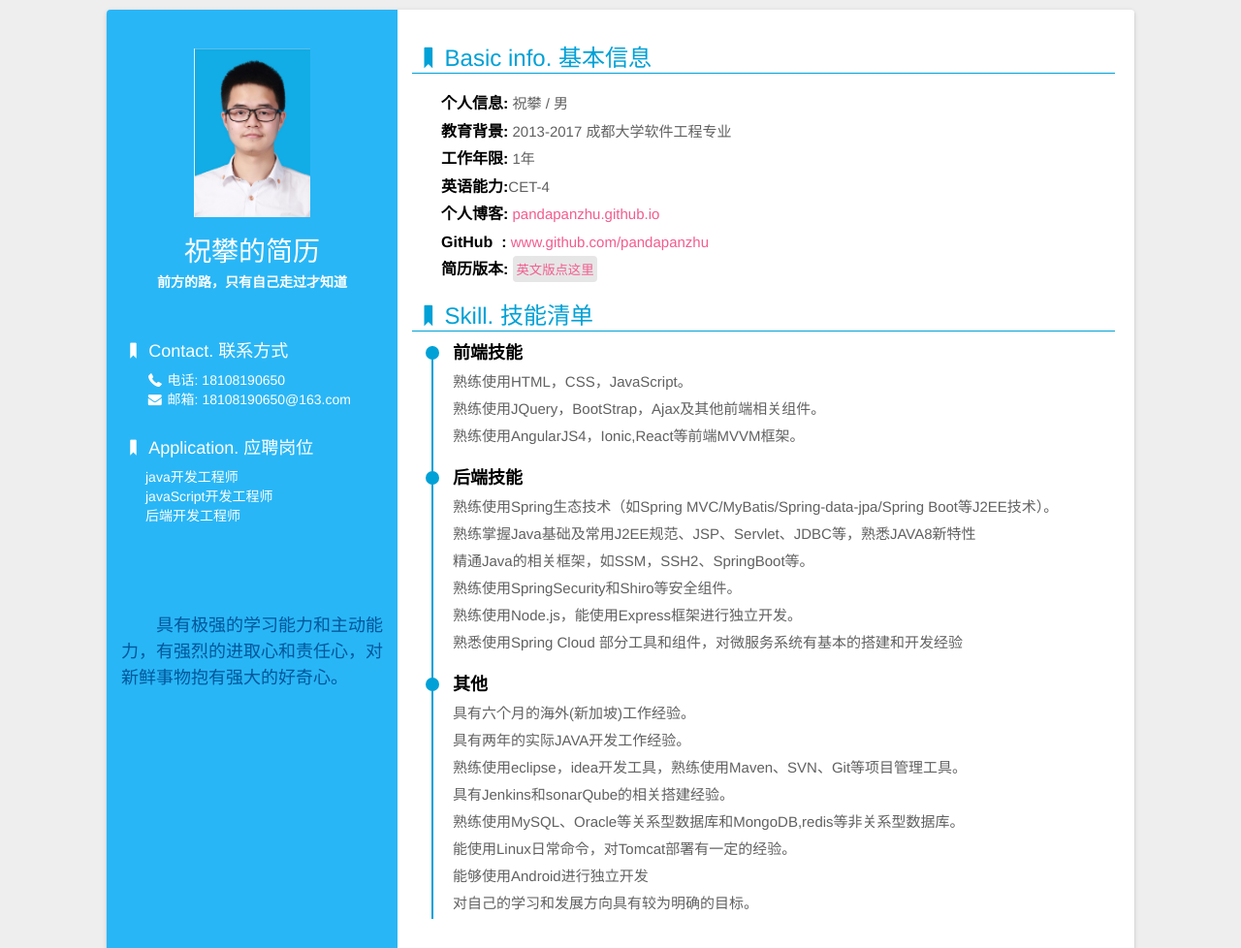
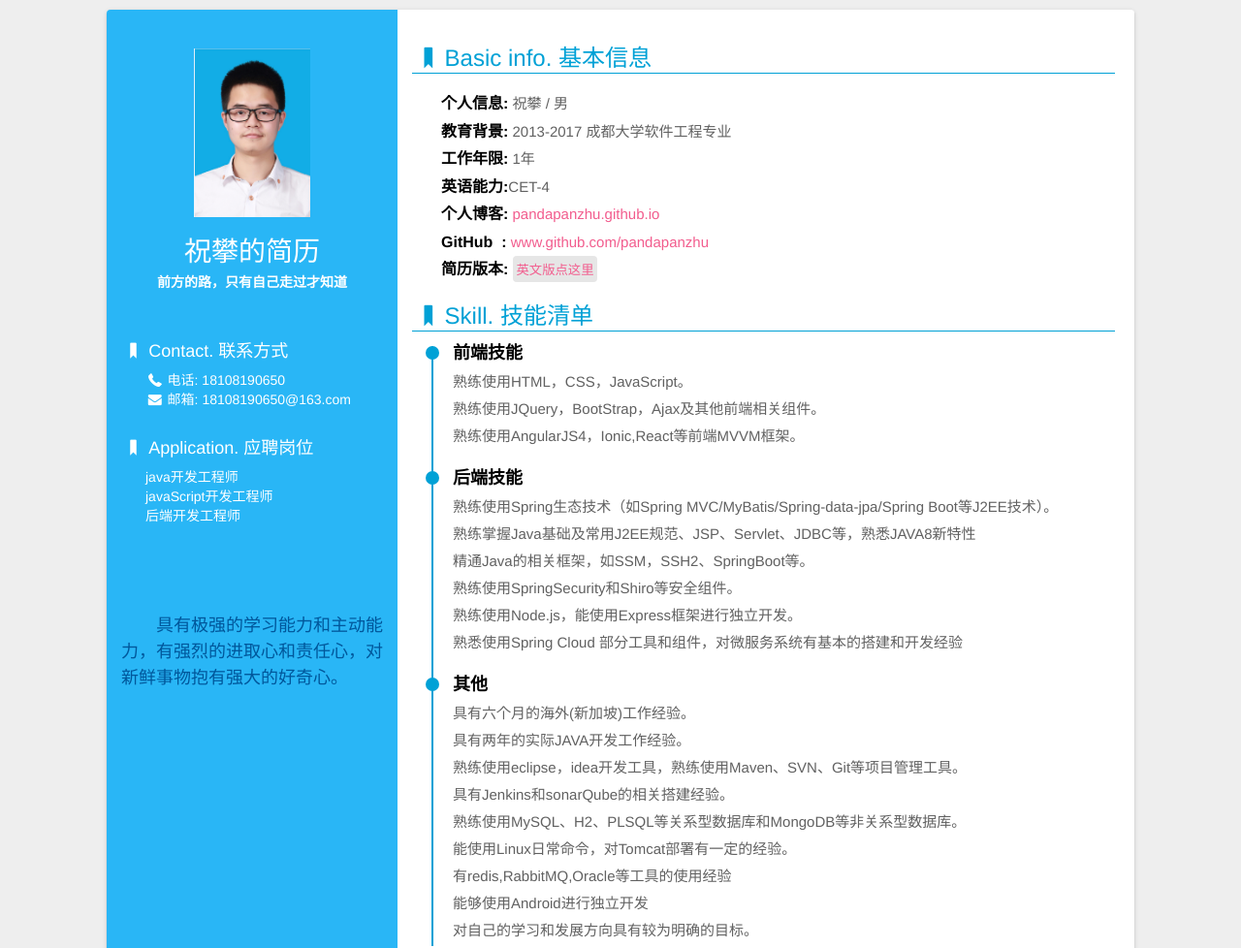
Before and after one commit to pandapanzhu/MyResume, a website: page index.html in a window 1280 px wide. Shown: the top 978 px of the page at 97% size. Drawn offline with Linux system fonts and the light colour scheme; some packages are replaced by stand-ins of ours; a script that the page names is missing.

Commit message:
技能更新

```diff
--- a/index.html
+++ b/index.html
@@ -94,8 +94,9 @@
                             <p>具有两年的实际JAVA开发工作经验。</p>
                             <p>熟练使用eclipse，idea开发工具，熟练使用Maven、SVN、Git等项目管理工具。</p>
                             <p>具有Jenkins和sonarQube的相关搭建经验。</p>
-                            <p>熟练使用MySQL、Oracle等关系型数据库和MongoDB,redis等非关系型数据库。</p>
+                            <p>熟练使用MySQL、H2、PLSQL等关系型数据库和MongoDB等非关系型数据库。</p>
                             <p>能使用Linux日常命令，对Tomcat部署有一定的经验。</p>
+                            <p>有redis,RabbitMQ,Oracle等工具的使用经验</p>
                             <p>能够使用Android进行独立开发</p>
                             <p>对自己的学习和发展方向具有较为明确的目标。</p>
                         </li>
```
